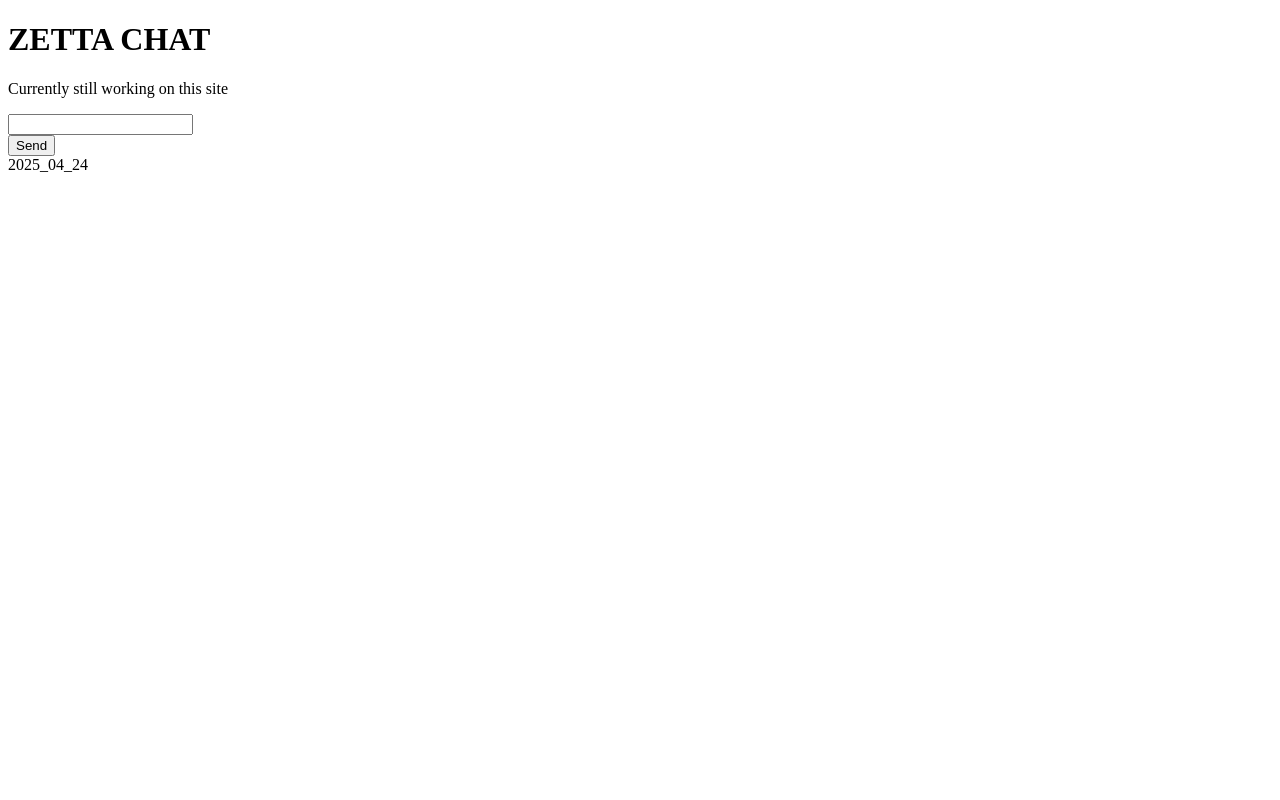
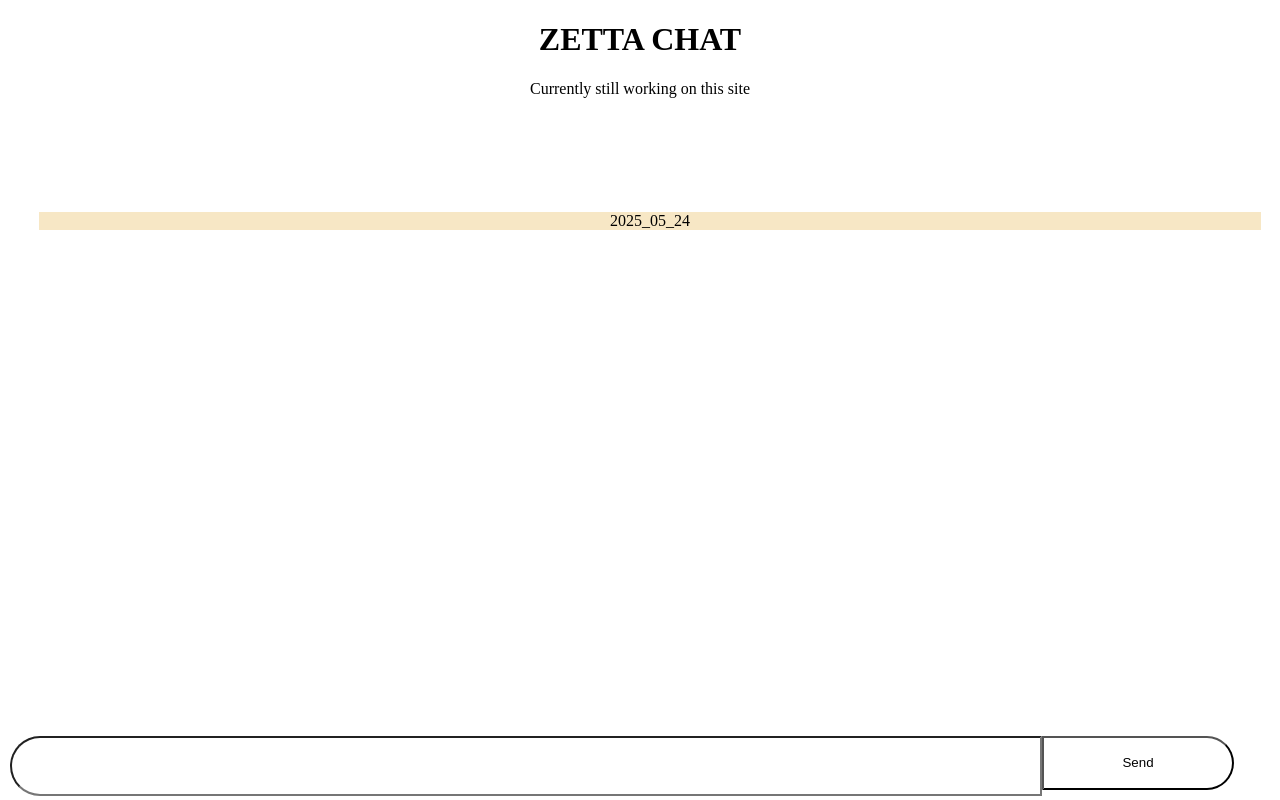
Before and after one commit to MwenechoJH/ZETTA_CHAT, a website built with webpack: page public/index.html in a window 1280 px wide. Both pictures are taken after typing "Sample" into the empty fields and a click on the button "Send". Built offline with nearby package versions, Linux system fonts and the light colour scheme; some packages are replaced by stand-ins of ours; no server answers; the database is empty.

Commit message:
add style to the page

```diff
--- a/public/index.html
+++ b/public/index.html
@@ -8,22 +8,20 @@
     <link rel="stylesheet" href="styles.css">
 </head>
 <body>
-    <h1>ZETTA CHAT</h1>
-    <p>Currently still working on this site</p>
-
-    <div class="container">
-        <input id="input_box" type="text">
+    <div class="main_container">
+            <div class="head_container">
+        <h1>ZETTA CHAT</h1>
+        <p>Currently still working on this site</p>
     </div>
-    <div class="container">
-        <button id="send_btn">Send</button>
-    </div>
-    <div id="messages_container">
 
 
-        <div class="message_day_container" id="2025_04_24">
+    <div id="messages_container">
+        <!-- <div class="message_day_container" id="2025_04_24">
             <div class="date" >2025_04_24</div>
 
-        </div>
+        </div> -->
+
+
         <!-- <div class="message_bubble"  id="necho_20_20_20">
             <p>Necho</p>
             <p class="bubble_text">
@@ -41,7 +39,19 @@
             </p>
             <p class="bubble_p time_tag">${time}</p>
         </div> -->
+        </div>
+    <div class="entry_box">
+        <div class="container">
+            <input id="input_box" type="text">
+        </div>
+        <div class="container">
+            <button id="send_btn">Send</button>
+        </div>
     </div>
+
+    </div>
+
+
 
 </body>
 </html>
--- a/public/styles.css
+++ b/public/styles.css
@@ -1,7 +1,46 @@
+body{
+    margin: 0%;
+}
+
+.main_container{
+    position: fixed;
+    top:0;
+    display: grid;
+    grid-template-columns: 1fr; /* 3 equal columns */
+    grid-template-rows: 1fr 8fr 1fr;    /* 2 rows (100px and 200px tall) */
+    gap: 10px;
+    height: 100vh;
+}
+
+.head_container{
+    grid-row: 1;
+    /* position: fixed;
+    top:0;
+    right: 0; */
+    text-align: center;
+    background-color: white;
+    width: 100vw;
+}
+
+#messages_container{
+    grid-row: 2;
+    min-height: 0;
+    max-height: 100%;
+    overflow-y: auto;
+    display: flex;
+    flex-direction: column;
+    padding: 3%;
+}
+
+.date{
+    text-align: center;
+    background-color: rgba(240, 208, 140, 0.507);
+    margin-top: 4%;
+}
 .message_bubble{
-    background-color: aqua;
+    background-color: rgb(255, 145, 0);
     color:black;
-    width: 80vw;
+    width: 90%;
     height: fit-content;
     border-radius:2px 10px;
     padding: 5px;
@@ -23,3 +62,26 @@
     font-size: small;
     text-align: end;
 }
+.entry_box{
+    grid-column: 1;
+    grid-row: 3;
+    display: flex;
+    flex-direction: row;
+    width: 100vw;
+    padding: 10px;
+    background-color: white;
+}
+#input_box{
+    width: 80vw;
+    height: 100%;
+    border-radius:100rem 0 0 100rem;
+}
+#send_btn, #input_box{
+    background-color: white;
+}
+
+#send_btn{
+    width: 15vw;
+    height: 100%;
+    border-radius:0 100rem 100rem 0;
+}
--- a/src/index.js
+++ b/src/index.js
@@ -1,6 +1,8 @@
 import {initializeApp} from 'firebase/app';
 import { getDatabase, set, ref, onValue, child, get } from 'firebase/database';
 
+//below is creating a firebase application
+//Future me, you have probably done this a billion times.
 const app = initializeApp({
     apiKey: "AIzaSyCK2RDrF2zeFoPhf2v509ada3xX8jatRfE",
     authDomain: "josh-3bd10.firebaseapp.com",
@@ -15,6 +17,9 @@ const db = getDatabase(app);
 
 const send_btn = document.getElementById("send_btn");
 
+// below is a simple function to update the database
+// time and date are used to track where the data should be placed
+//user_name and message are the actual data being placed
 function sendMessage(time, date, user_name, message){
     set(ref(db,`conversation/${date}/${time}`), {
         user_name:user_name,
@@ -22,9 +27,28 @@ function sendMessage(time, date, user_name, message){
     })
 }
 
-function updateChat(time,user_name, message){
+// The code below is for creating a new day container.
+// CASE1: where there is none in the DOM
+// CASE2: It is a new day
+function constNewDayContainer(u_date){
     const message_container = document.getElementById("messages_container");
     const current_content = message_container.innerHTML;
+    const new_content =
+    `<div class="message_day_container" id="${u_date}">
+        <div class="date" >${u_date}</div>
+
+    </div>`;
+    message_container.innerHTML=current_content+new_content;
+}
+
+// below, Updates the chat on the client side
+// DOES NOT touch the database
+// only changes time, user_name and message
+// date parameter is only entered in case the container does not already exist
+function updateChat(time, date, user_name, message){
+    const day_message_container = document.getElementById(`${date}`);
+    function updateBubble(d_container){
+      const current_content = d_container.innerHTML;
       const new_content =
       `<div class="message_bubble"  id="${user_name}_${time}">
             <p class="bubble_p name_tag"><b>${user_name}</b></p>
@@ -33,9 +57,21 @@ function updateChat(time,user_name, message){
             </p>
             <p class="bubble_p time_tag">${time}</p>
         </div>`;
-    message_container.innerHTML= current_content+new_content;
+      d_container.innerHTML= current_content+new_content;
+
+    }
+    if(day_message_container){
+      updateBubble(day_message_container);
+    } else {
+      constNewDayContainer(date);
+      const new_container = document.getElementById(`${date}`);
+      updateBubble(new_container);
+    }
 }
 
+// below, Listens to the database while client is on page
+// calls updateChat() function
+// gets new updates from database then changes client side
 function listenAndUpdate(time,date){
   const message_logged = ref(db, `conversation/${date}/${time}`);
   onValue(message_logged,(snapshot)=>{
@@ -43,42 +79,39 @@ function listenAndUpdate(time,date){
     const data = snapshot.val();
     const name = data["user_name"];
     const message = data["message"];
-    updateChat(time,name,message);
+    updateChat(time,date,name,message);
   })
 }
 
-function loadChat(){
+// this checks the database and loads all the messages
+// calls the updateChat() function
+// takes in **u_date** parameter incase there is no data in the db
+function loadChat(u_date){
     const conversation = ref(db, 'conversation/');
     get(child(conversation,"/")).then((snapshot)=>{
       if(snapshot.exists()){
         const chat = snapshot.val();
         console.log(chat);
-        // console.log(chat["0:44:9"]);
 
-        // for(const time in chat){
-        //   const u_name = chat[time]["user_name"];
-        //   const u_msg = chat[time]["message"];
-        //   updateChat(time,u_name, u_msg);
-        // }
         for(const date in chat){
           const tsiku = chat[date];
           for(const time in tsiku){
             const u_name = tsiku[time]["user_name"];
             const u_msg = tsiku[time]["message"];
-            updateChat(time,u_name, u_msg);
+            updateChat(time,date,u_name, u_msg);
           }
         }
-
-
       }else{
-        console.log("No data!!")
+        console.log("No data!!");
+        console.log("Constructing a new day container...");
+        constNewDayContainer(u_date);
       }
     }).catch((error)=>{
       console.error(error);
     })
 }
-loadChat();
 
+// Just creates a date and time in a format easy for me to handle
 function getDateTime(){
     function padZero(num) {
         return num < 10 ? `0${num}` : num;
@@ -91,25 +124,33 @@ function getDateTime(){
     const time = `${h}:${m}:${s}`;
 
     const year = now.getFullYear();
-    const month = padZero(now.getMonth());
+    const month = padZero(now.getMonth()+1);
     const day = padZero(now.getDate());
     const date = `${year}_${month}_${day}`;
     return [date, time]
 
 }
-send_btn.addEventListener("click",()=>{
+
+// This is the whole working of the code
+function sendAndUpdate(){
     const dateTime = getDateTime();
     const date = dateTime[0];
     const time = dateTime[1];
 
-    const message = document.getElementById("input_box");
+    const message_box = document.getElementById("input_box");
+    if(message_box.value!==""){
+        sendMessage(time, date,"Necho", message_box.value);
+        listenAndUpdate(time,date);
+    }
+    message_box.value = "";
+}
+// loading the chat the moment the page is loaded
+loadChat(getDateTime()[0]);
 
-    sendMessage(time, date,"Necho", message.value);
-    listenAndUpdate(time,date);
-
-    message.value = ""
+// code depends on one button
+send_btn.addEventListener("click",()=>{
+    sendAndUpdate();
 })
-
 
 
 function updateUser(name, age, course){
```
Also changed, not shown: dist/main.js. Lines whose indentation alone changed are shown as unchanged.
